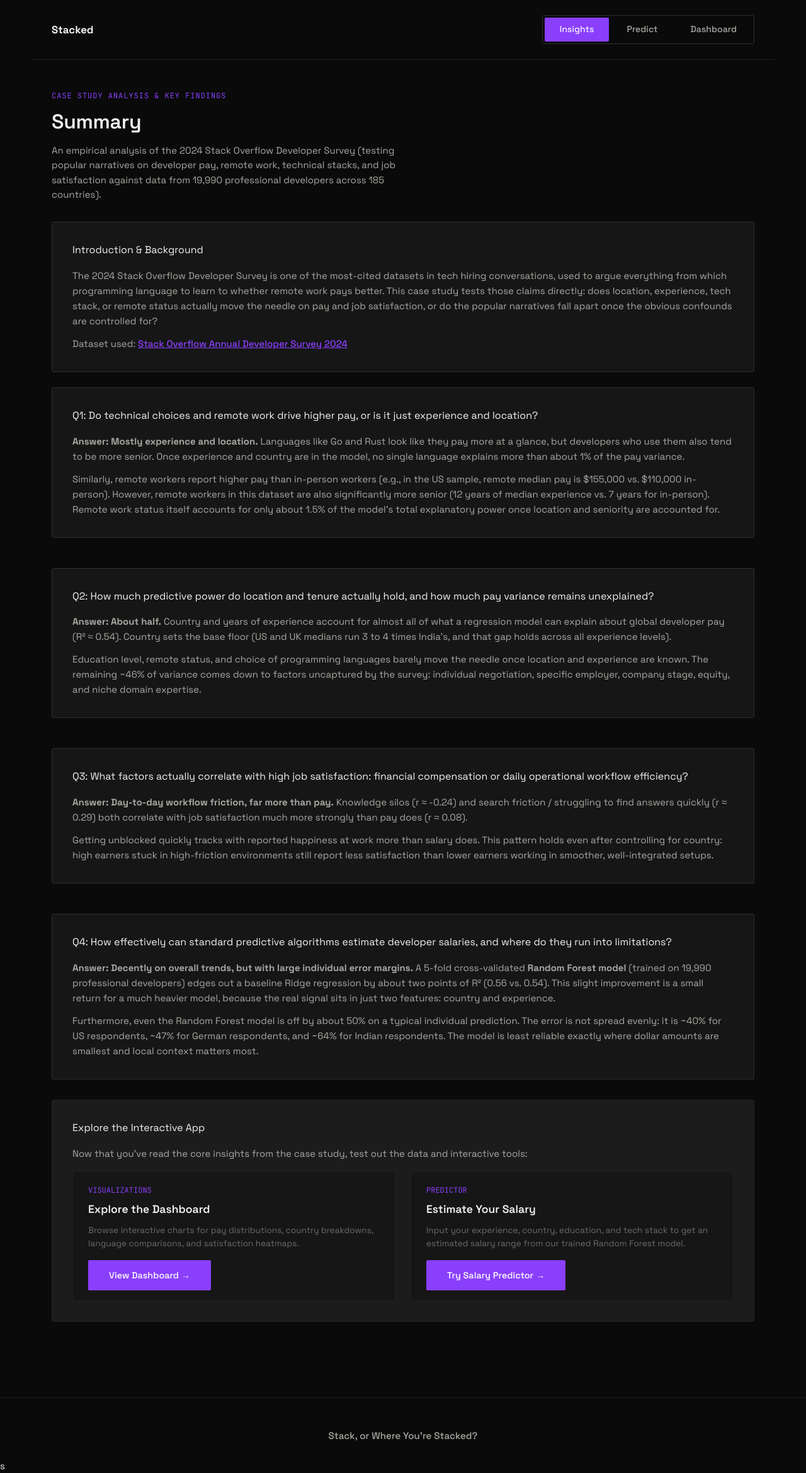
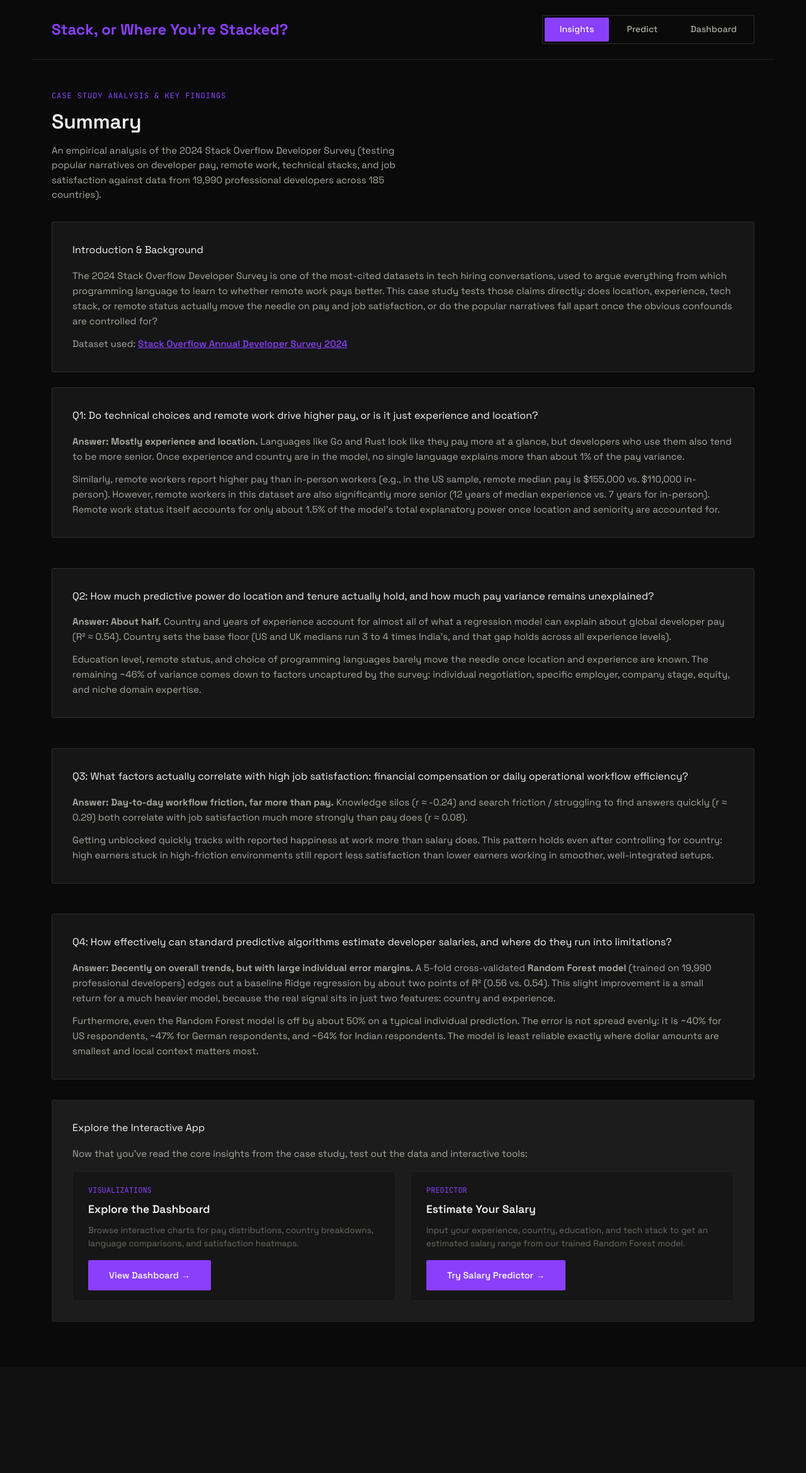
Before and after one commit to jibrix01/stacked, a Flask app: page / in a window 1280 px wide. Shown: the whole page at 63% size. After the commit the page ends 2099 px from the top, so only its background shows below. Run offline with Flask 3, Linux system fonts and the light colour scheme.

Commit message:
removed footer

```diff
--- a/backend/static/css/base.css
+++ b/backend/static/css/base.css
@@ -57,8 +57,8 @@ button { font-family: inherit; cursor: pointer; }
   gap: var(--space-3);
   font-family: var(--font-display);
   font-weight: 700;
-  font-size: 1.05rem;
-  color: var(--text-primary);
+  font-size: 1.5rem;
+  color: var(--accent);
 }
 
 
--- a/backend/templates/base.html
+++ b/backend/templates/base.html
@@ -12,7 +12,7 @@
 <body>
   <div class="topbar">
     <div class="brand">
-      Stacked
+      Stack, or Where You're Stacked?
     </div>
     <nav class="nav-links">
       <a href="{{ url_for('insights.insights_page') }}" class="{{ 'active' if request.endpoint == 'insights.insights_page' or request.endpoint == 'home' else '' }}">Insights</a>
@@ -25,10 +25,6 @@
     {% block content %}{% endblock %}
   </main>
 
-  <footer class="app-footer">
-    Stack, or Where You're Stacked?
-  </footer>
-s
   <script src="{{ url_for('static', filename='js/vendor/chart.umd.min.js') }}"></script>
   <script src="{{ url_for('static', filename='js/api.js') }}"></script>
   <script src="{{ url_for('static', filename='js/charts.js') }}"></script>
```
